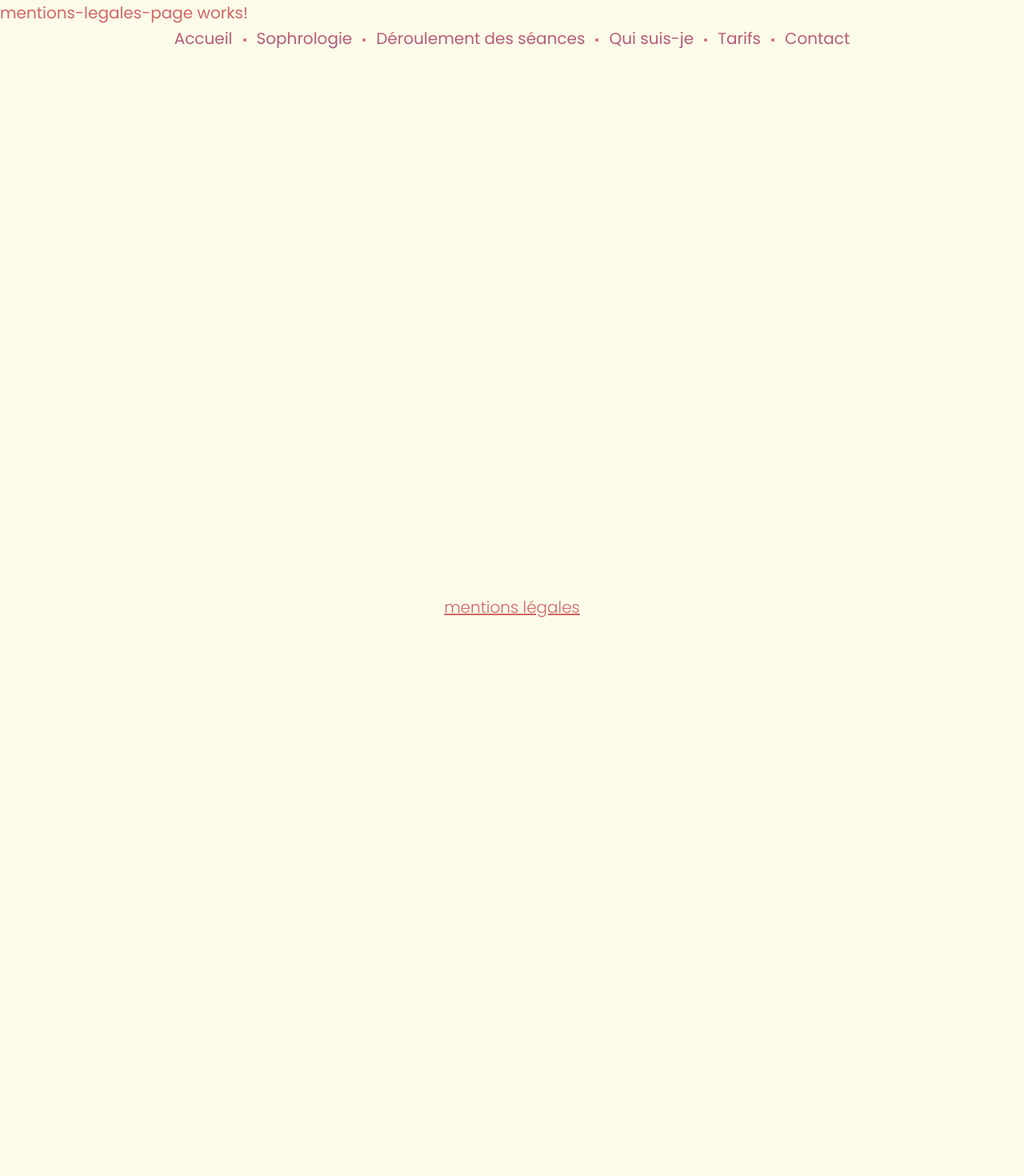
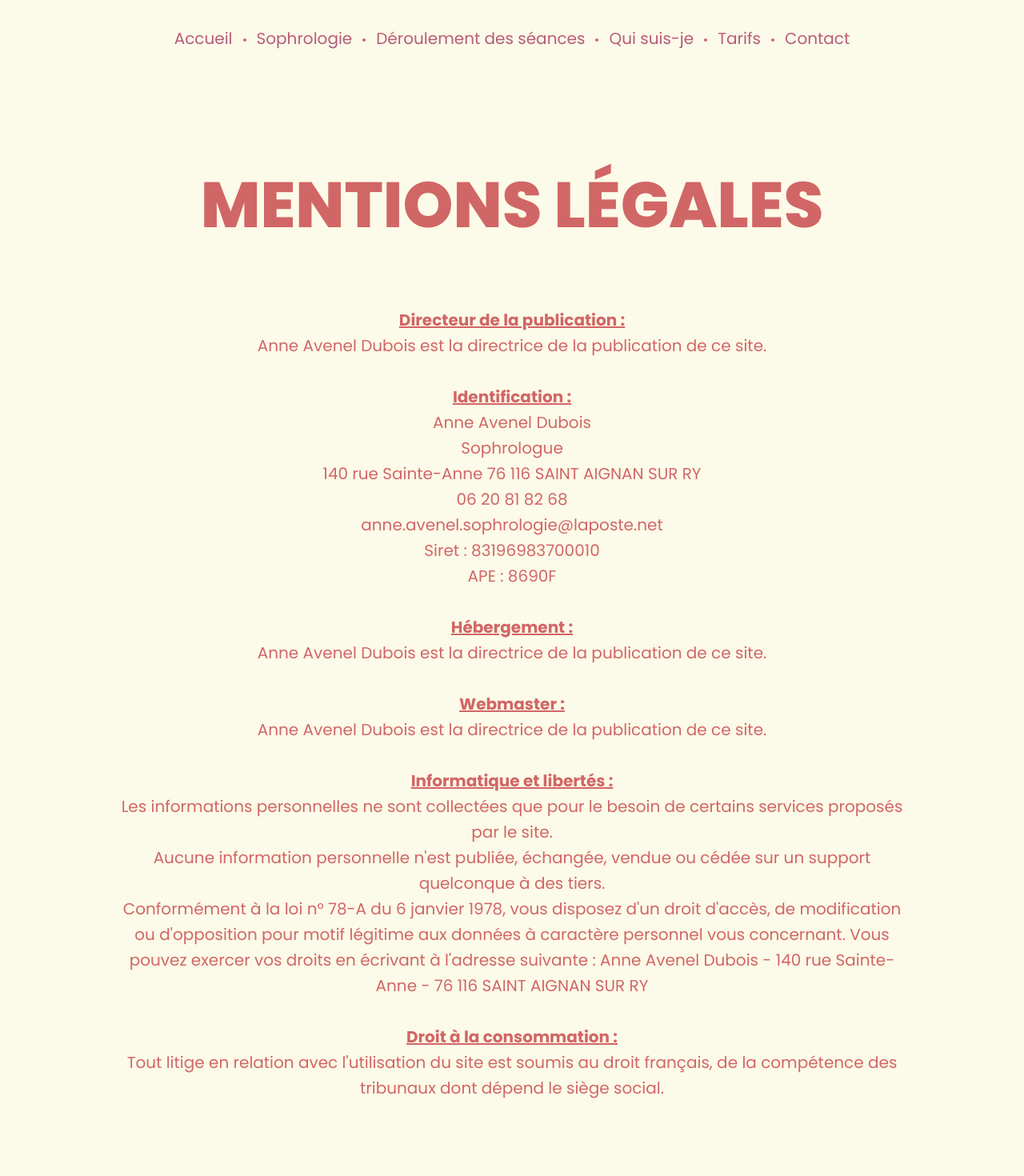
Before and after one commit to Christophe-Ch/la-sophrologie-pas-a-pas, an Angular app in the folder website/: page /mentions-legales in a window 1280 px wide. Shown: the top 1470 px of the page at 80% size. Before the commit the page ends 800 px from the top, so only its background shows below. Built offline with nearby package versions, Linux system fonts and the light colour scheme.

Commit message:
:sparkles: Added legal notices page

```diff
--- a/website/src/app/app.module.ts
+++ b/website/src/app/app.module.ts
@@ -13,6 +13,7 @@ import { QuiSuisJePageComponent } from './qui-suis-je-page/qui-suis-je-page.comp
 import { TarifsPageComponent } from './tarifs-page/tarifs-page.component';
 import { ContactPageComponent } from './contact-page/contact-page.component';
 import { MentionsLegalesPageComponent } from './mentions-legales-page/mentions-legales-page.component';
+import { ContentLayoutComponent } from './content-layout/content-layout.component';
 
 @NgModule({
   declarations: [
@@ -26,6 +27,7 @@ import { MentionsLegalesPageComponent } from './mentions-legales-page/mentions-l
     TarifsPageComponent,
     ContactPageComponent,
     MentionsLegalesPageComponent,
+    ContentLayoutComponent
   ],
   imports: [
     BrowserModule.withServerTransition({ appId: 'serverApp' }),
--- /dev/null
+++ b/website/src/app/content-layout/content-layout.component.html
@@ -0,0 +1,4 @@
+<div class="main-container text-center">
+    <h1>{{ title }}</h1>
+    <ng-content></ng-content>
+</div>
--- /dev/null
+++ b/website/src/app/content-layout/content-layout.component.scss
@@ -0,0 +1,3 @@
+h1 {
+    text-transform: uppercase;
+}
--- /dev/null
+++ b/website/src/app/content-layout/content-layout.component.ts
@@ -0,0 +1,16 @@
+import { Component, Input, OnInit } from '@angular/core';
+
+@Component({
+  selector: 'app-content-layout',
+  templateUrl: './content-layout.component.html',
+  styleUrls: ['./content-layout.component.scss']
+})
+export class ContentLayoutComponent implements OnInit {
+  @Input() title = '';
+
+  constructor() { }
+
+  ngOnInit(): void {
+  }
+
+}
--- a/website/src/app/footer/footer.component.scss
+++ b/website/src/app/footer/footer.component.scss
@@ -1,4 +1,4 @@
-footer {
+:host {
     position: absolute;
     bottom: 25px;
     left: 50%;
--- a/website/src/app/mentions-legales-page/mentions-legales-page.component.html
+++ b/website/src/app/mentions-legales-page/mentions-legales-page.component.html
@@ -1 +1,43 @@
-<p>mentions-legales-page works!</p>
+<app-content-layout title="Mentions légales">
+    <section class="p-3 main-section">
+        <p>
+            <span class="text-decoration-underline fw_bold">Directeur de la publication :</span><br>
+            Anne Avenel Dubois est la directrice de la publication de ce site.
+        </p>
+        <p>
+            <span class="text-decoration-underline fw_bold">Identification :</span><br>
+            Anne Avenel Dubois<br>
+            Sophrologue<br>
+            140 rue Sainte-Anne 76 116 SAINT AIGNAN SUR RY<br>
+            06 20 81 82 68<br>
+            anne.avenel.sophrologie@laposte.net<br>
+            Siret : 83196983700010<br>
+            APE : 8690F
+        </p>
+        <p>
+            <span class="text-decoration-underline fw_bold">Hébergement :</span><br>
+            Anne Avenel Dubois est la directrice de la publication de ce site.
+        </p>
+        <p>
+            <span class="text-decoration-underline fw_bold">Webmaster :</span><br>
+            Anne Avenel Dubois est la directrice de la publication de ce site.
+        </p>
+        <p>
+            <span class="text-decoration-underline fw_bold">Informatique et libertés :</span><br>
+            Les informations personnelles ne sont collectées que pour le besoin de certains services proposés par le
+            site.<br>
+            Aucune information personnelle n'est publiée, échangée, vendue ou cédée sur un support quelconque à des
+            tiers.<br>
+            Conformément à la loi n° 78-A du 6 janvier 1978, vous disposez d'un droit d'accès, de modification ou
+            d'opposition pour motif légitime aux données à caractère personnel vous concernant. Vous pouvez exercer vos
+            droits en écrivant à l'adresse suivante : Anne Avenel Dubois - 140 rue Sainte-Anne - 76 116 SAINT AIGNAN SUR
+            RY
+
+        </p>
+        <p>
+            <span class="text-decoration-underline fw_bold">Droit à la consommation :</span><br>
+            Tout litige en relation avec l'utilisation du site est soumis au droit français, de la compétence des
+            tribunaux dont dépend le siège social.
+        </p>
+    </section>
+</app-content-layout>
--- a/website/src/style/_sections.scss
+++ b/website/src/style/_sections.scss
@@ -24,6 +24,11 @@
 
   @media screen and (min-width: $lg) {
     margin-top: 30vh;
+
+    .main-section {
+      width: 80%;
+      margin-inline: auto !important;
+    }
   }
 
   section {
@@ -54,19 +59,6 @@
 
 @media screen and (min-width: $md) {
   .img-text-section {
-    .picture-container {
-      width: 50%;
-      margin-inline: auto;
-
-      img {
-        box-shadow: -20px 20px 0px 0px var(--primary-color);
-      }
-    }
-  }
-}
-
-@media screen and (min-width: $md) {
-  .img-text-section {
     margin: 5rem 0 !important;
 
     .content-container {
@@ -76,6 +68,11 @@
     .picture-container {
       height: 75%;
       width: 75%;
+      margin-inline: auto;
+
+      img {
+        box-shadow: -20px 20px 0px 0px var(--primary-color);
+      }
     }
   }
 }
--- a/website/src/styles.scss
+++ b/website/src/styles.scss
@@ -19,4 +19,5 @@ body {
   font-family: var(--primary-font) !important;
   color: var(--primary-color);
   overflow-x: hidden;
+  position: relative;
 }
```
Also changed, not shown: 1 other file (tests, documents, lock files or other folders).
